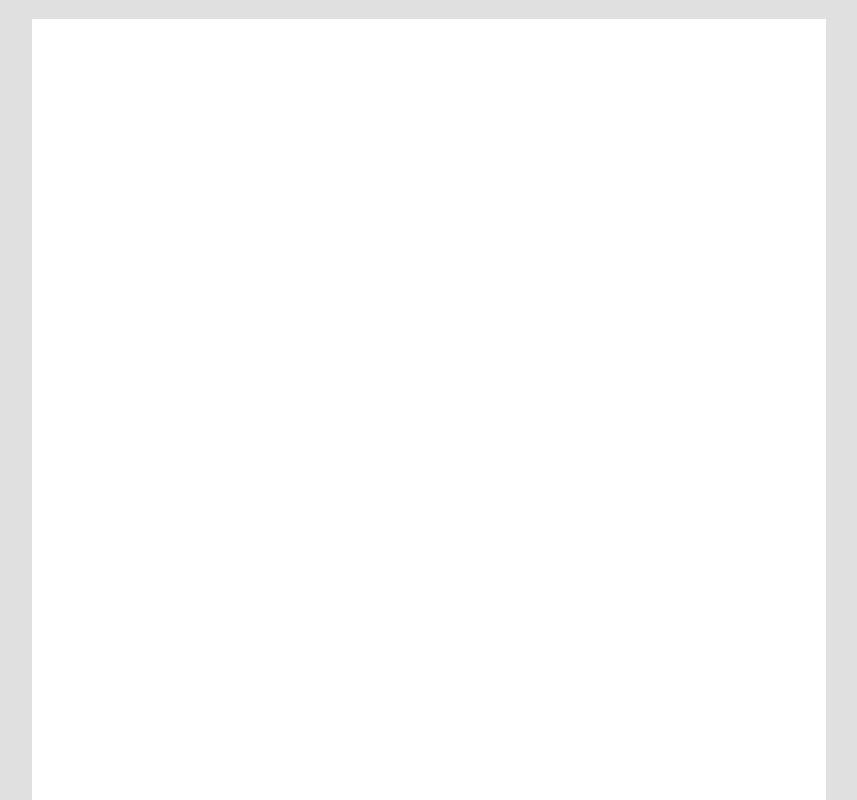
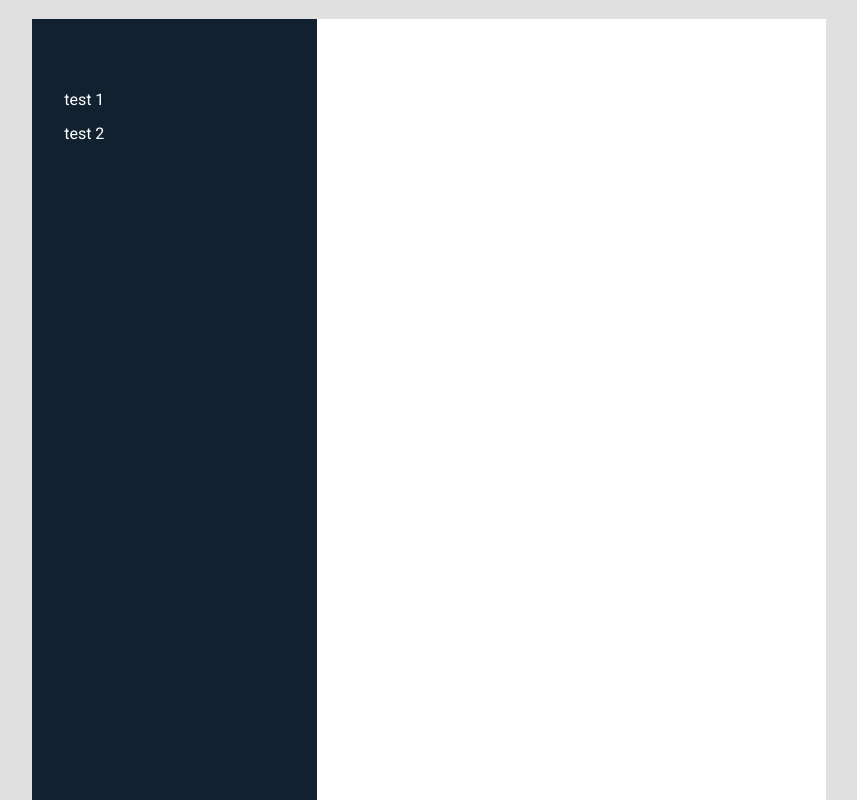
Before and after one commit to josh-mchugh/reactive-resume-style-guide, a website built with Vite: page index.html in a window 1280 px wide. Shown: the whole page, without its empty margins (211-1068 px from the left). Built offline with nearby package versions, Linux system fonts and the light colour scheme.

Commit message:
Added columns and section content modifier classes to support them

```diff
--- a/index.html
+++ b/index.html
@@ -15,7 +15,18 @@
                       <div class="section">
                           <div class="section__content">
                               <!-- Column - Left -->
+                              <div class="section column__left">
+                                  <div class="section__content--column">
+                                      <p> test 1 </p>
+                                      <p> test 2 </p>
+                                  </div>
+                              </div>
                               <!-- Column - Right -->
+                              <div class="section column__right">
+                                  <div class="section__content--column">
+
+                                  </div>
+                              </div>
                           </div>
                       </div>
                   </div>
--- a/styles/index.scss
+++ b/styles/index.scss
@@ -8,6 +8,7 @@
     --page-background-shadow: rgba(0, 0, 0, 0.3);
     --white: rgba(255, 255, 255, 1);
     --gray-700: rgb(55, 65, 81);
+    --primary: rgb(17, 33, 47);
 }
 
 html {
@@ -72,8 +73,30 @@ menu {
 
 .section {
     display: flex;
+    width: 100%;
 }
 
 .section__content {
     display: flex;
+    width: inherit;
+    height: auto;
+
+    &--column {
+        flex-direction: column;
+    }
 }
+
+.column__left {
+    flex: 1 1 auto;
+    width: 1rem;
+    padding: 3.5rem 0 0 2rem;
+    background-color: var(--primary);
+    color: var(--white);
+}
+
+.column__right {
+    flex: 1 1 auto;
+    width: 16rem;
+    margin: 4rem 0 4rem 0;
+    padding: 0 1.75rem 0 1.75rem;
+}
```
